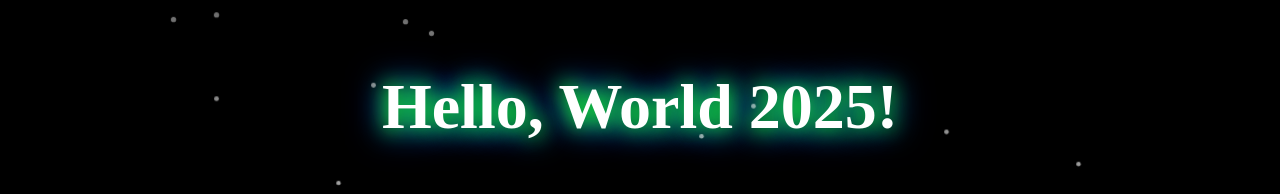
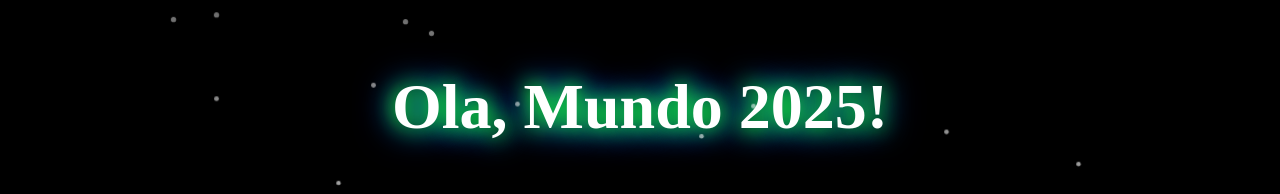
Before and after one commit to marcussilva4/projetocicd, a plain HTML site: page index.html in a window 1280 px wide. Shown: the part 293-487 px from the top of the page. Drawn offline with Linux system fonts and the light colour scheme.

Commit message:
alteracao para ola mundo

```diff
--- a/index.html
+++ b/index.html
@@ -56,7 +56,7 @@
     </style>
 </head>
 <body>
-    <h1>Hello, World 2025!</h1>
+    <h1>Ola, Mundo 2025!</h1>
     <div class="particles"></div>
     <script>
         function createParticles() {
```
